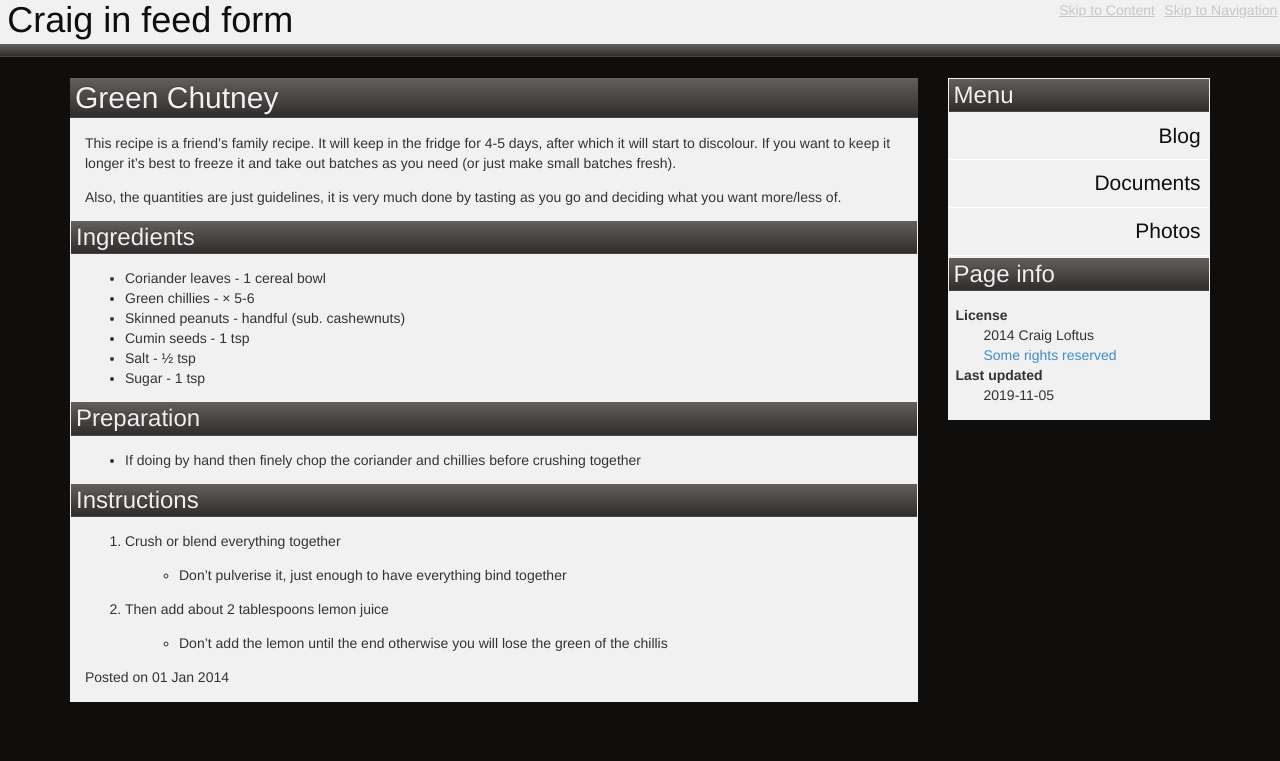
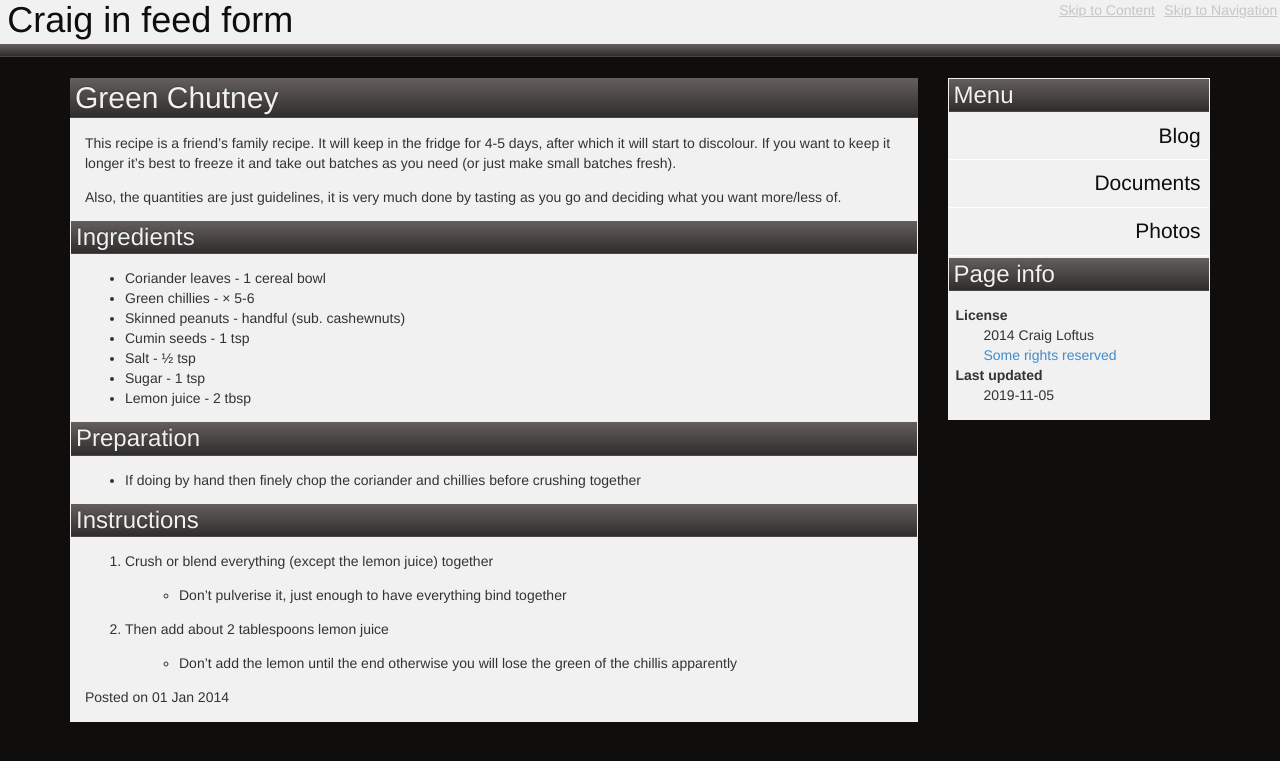
Before and after one commit to craigloftus/craigloftus.github.io, a Jekyll site: the page built from _posts/docs/2014-01-01-green-chutney.md, in a window 1280 px wide. Shown: the top 761 px of the page. Built offline with Jekyll 4.4.1, drawn with Linux system fonts in a browser that asks for light colours; Markdown is read by kramdown in place of the engine named in the settings.

Commit message:
Update 2014-01-01-green-chutney.md

```diff
--- a/_posts/docs/2014-01-01-green-chutney.md
+++ b/_posts/docs/2014-01-01-green-chutney.md
@@ -22,6 +22,7 @@ by tasting as you go and deciding what you want more/less of.
 * Cumin seeds - 1&nbsp;tsp
 * Salt - ½&nbsp;tsp
 * Sugar - 1&nbsp;tsp
+* Lemon juice - 2&nbsp;tbsp
 
 ### Preparation
 
@@ -30,8 +31,8 @@ together
 
 ### Instructions
 
-1. Crush or blend everything together
+1. Crush or blend everything (except the lemon juice) together
     * Don't pulverise it, just enough to have everything bind together
 2. Then add about 2 tablespoons lemon juice
     * Don't add the lemon until the end otherwise you will lose the green of
-    the chillis
+    the chillis apparently
```
